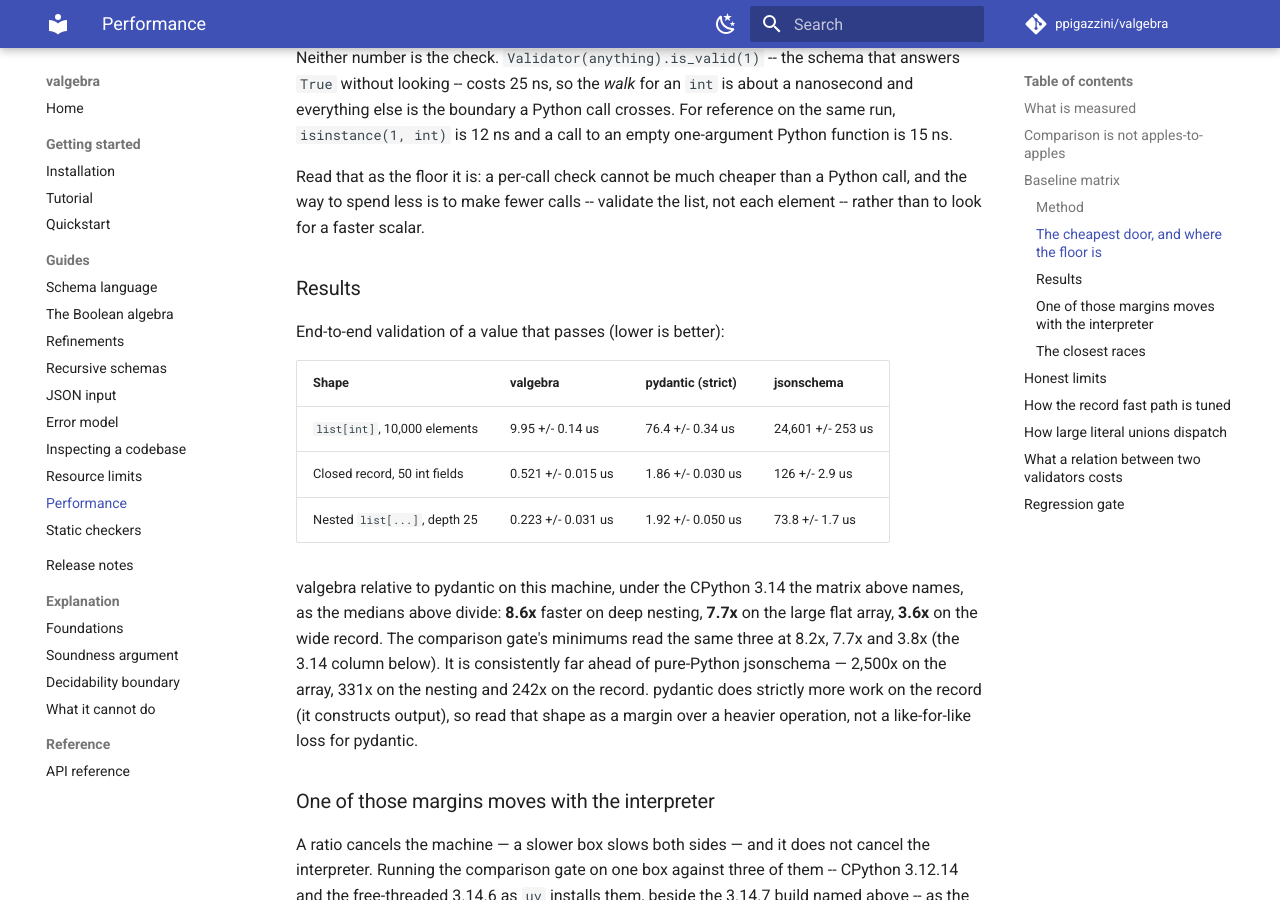
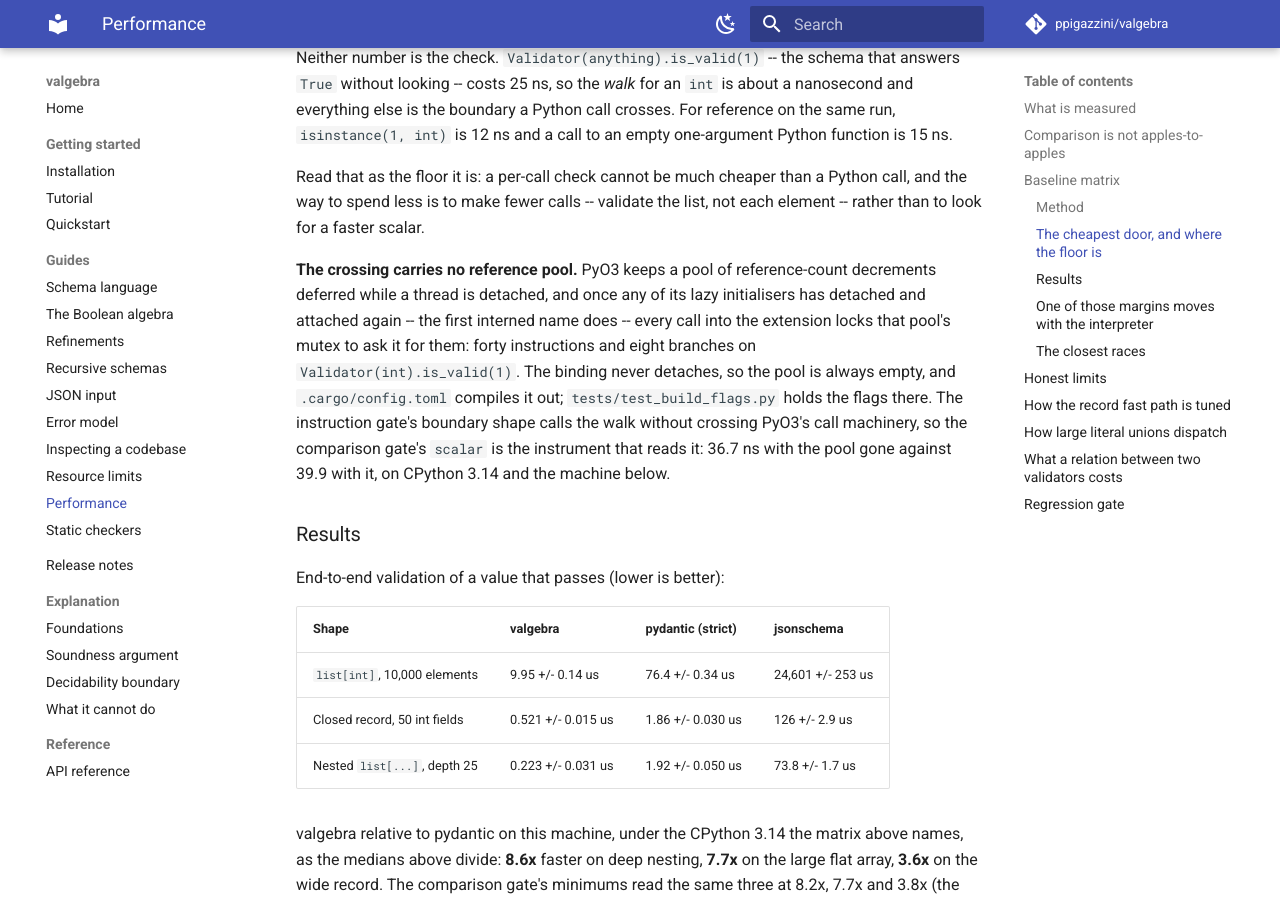
Before and after one commit to ppigazzini/valgebra, an MkDocs documentation site: the page built from docs/11-performance.md, in a window 1280 px wide and 900 px high, scrolled down 5171 px. Built offline with MkDocs 1.6.1 and Material for MkDocs 9.7.7, drawn with Linux system fonts in a browser that asks for light colours; comment, search, counter and statistics services are not loaded.

Commit message:
perf: PyO3's reference pool is compiled out of the extension
PyO3 keeps a pool of reference-count decrements deferred while a thread is
detached, and every call into the extension asks it for them. From PyO3
0.29.3, leaving a detached section creates the pool, and the first of
PyO3's lazy initialisers to detach and attach again does -- an interned
name -- so every call locks the pool's mutex: forty instructions and eight
branches on `Validator(int).is_valid(1)`. The binding never detaches, so the
pool only ever holds nothing.

`.cargo/config.toml` passes `pyo3_disable_reference_pool`, which removes the
pool, and `pyo3_leak_on_drop_without_reference_pool`, which makes a `Py<T>`
dropped while detached leak rather than abort the process. The sdist
carries the file through `[tool.maturin] include`, so a build from source
compiles what a wheel does, and the sdist ledger reads that list as build
inputs. `tests/test_build_flags.py` holds both flags: the instruction gate's
boundary shape calls the walk without crossing PyO3's call machinery, so no
gate sees the pool come back.

Counted under cachegrind on a PGO build for CPython 3.14.7, the scalar call
takes 508 instructions and 63 branches, against 538 and 72 with the pool and
520 and 64 for 0.0.14. With the per-kind list loops beside it,
scripts/pgo_compare.py, interleaved three times with 0.0.15's PGO wheel,
reads the comparison gate's `scalar` at 36.7 ns against 39.9, and every
other shape level or lower; the list loops alone leave `scalar` where 0.0.15
has it. The interpreter tests embed Python with the flags set, and pass.

```diff
--- a/docs/11-performance.md
+++ b/docs/11-performance.md
@@ -255,6 +255,18 @@ empty one-argument Python function is 15 ns.
 Read that as the floor it is: a per-call check cannot be much cheaper than a
 Python call, and the way to spend less is to make fewer calls -- validate the
 list, not each element -- rather than to look for a faster scalar.
+
+**The crossing carries no reference pool.** PyO3 keeps a pool of
+reference-count decrements deferred while a thread is detached, and once any of
+its lazy initialisers has detached and attached again -- the first interned name
+does -- every call into the extension locks that pool's mutex to ask it for
+them: forty instructions and eight branches on `Validator(int).is_valid(1)`.
+The binding never detaches, so the pool is always empty, and
+`.cargo/config.toml` compiles it out; `tests/test_build_flags.py` holds the
+flags there. The instruction gate's boundary shape calls the walk without
+crossing PyO3's call machinery, so the comparison gate's `scalar` is the
+instrument that reads it: 36.7 ns with the pool gone against 39.9 with it, on
+CPython 3.14 and the machine below.
 
 ### Results
 
--- a/pyproject.toml
+++ b/pyproject.toml
@@ -125,6 +125,9 @@ manifest-path = "crates/valgebra-py/Cargo.toml"
 # over a broad, production-like spread of validation shapes; depends only on the
 # package itself, so it runs in the minimal environment maturin provisions.
 pgo-command = "python scripts/pgo_workload.py"
+# The compiler flags `.cargo/config.toml` sets are a build input: without them a
+# build from the sdist would compile PyO3's reference pool back in.
+include = [{ path = ".cargo/config.toml", format = "sdist" }]
 
 [tool.pytest.ini_options]
 minversion = "9.0"
```
Also changed, not shown: docs/dev/11-references.md (+4 -1 lines), 3 other files.
